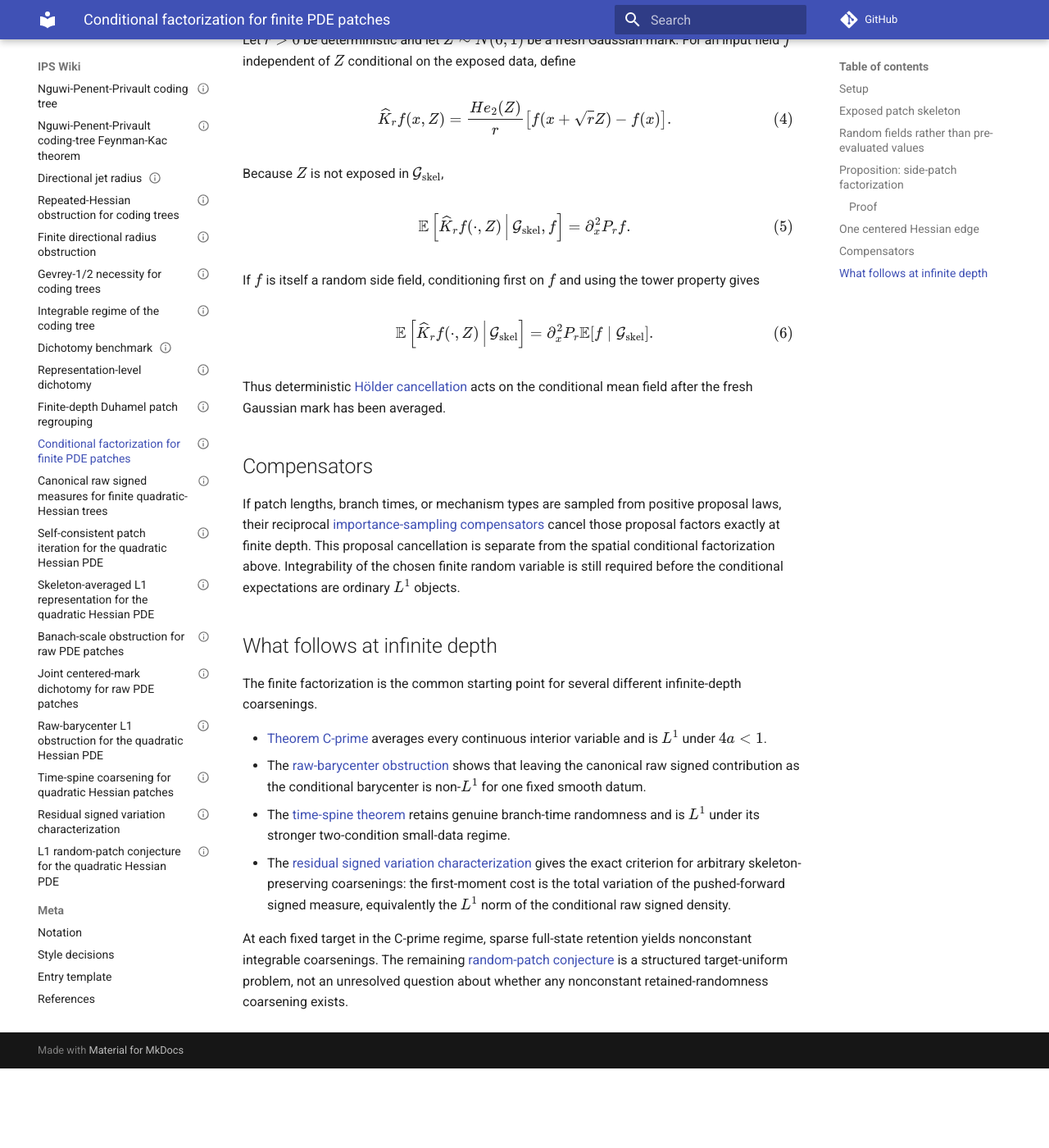
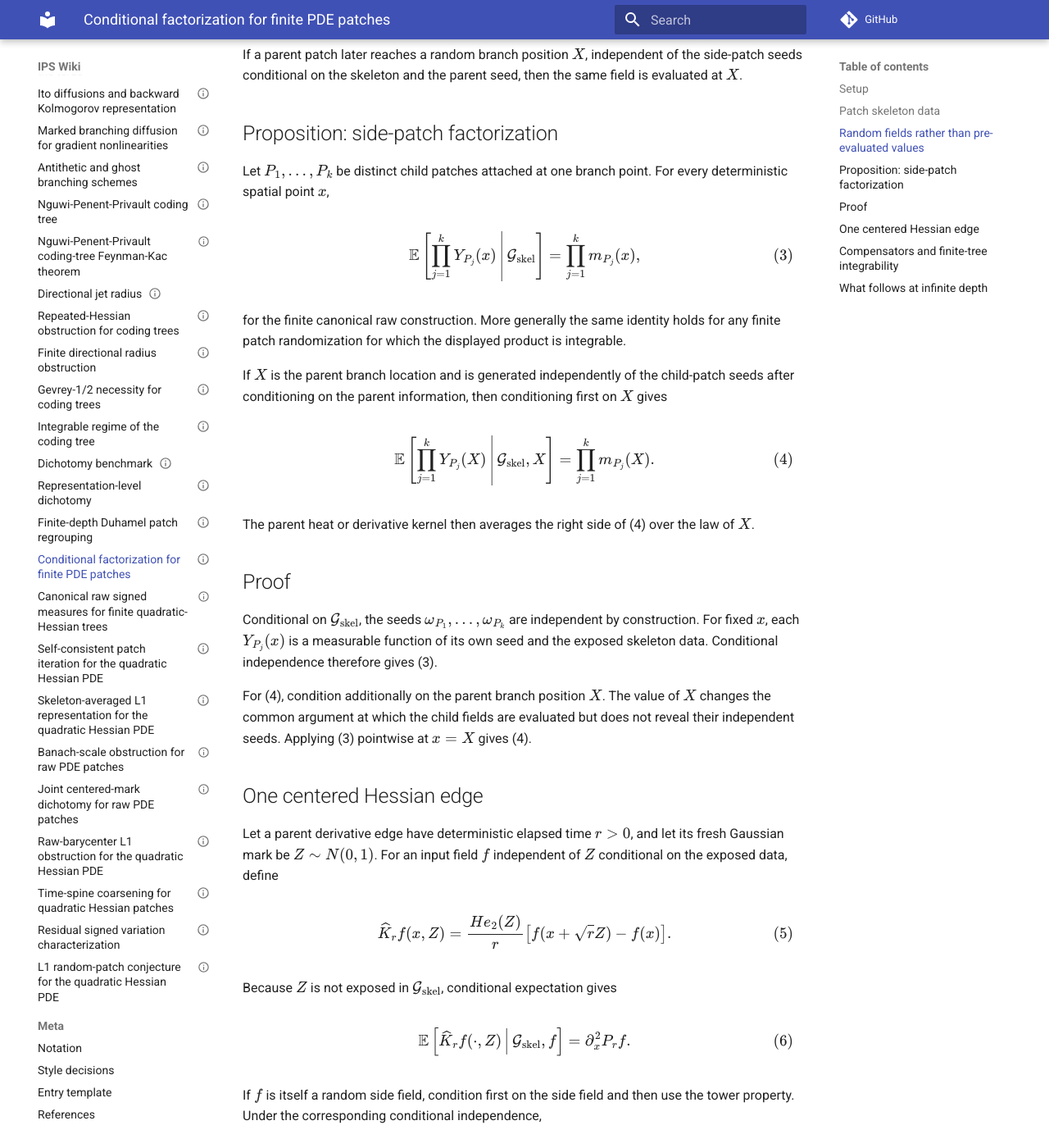
Before and after one commit to maciejgluchowski86-beep/ips-wiki, an MkDocs documentation site: the page built from docs/entries/conditional-factorization-for-finite-pde-patches.md, in a window 1280 px wide and 1400 px high, scrolled down 2302 px. Shown: the whole window at 82% size. Built offline with MkDocs 1.6.1 and Material for MkDocs 9.7.7, drawn with Linux system fonts in a browser that asks for light colours; comment, search, counter and statistics services are not loaded; before the commit the page ends 3605 px from its top, so only the background shows below that; some of the changed text lies outside the part shown.

Commit message:
Link finite patch factorization to canonical raw measure theorem

```diff
--- a/docs/entries/conditional-factorization-for-finite-pde-patches.md
+++ b/docs/entries/conditional-factorization-for-finite-pde-patches.md
@@ -13,13 +13,19 @@ tags:
 
 A finite patch-first randomization can be organized so that the combinatorial and temporal patch data are exposed while the Gaussian spatial marks inside distinct patches remain independent. Conditional expectation then replaces every side patch by its conditional mean field before the parent heat or Hermite kernel is applied. The conditioning sigma-field must not contain the Gaussian mark whose centering is needed for the derivative cancellation.
 
-This is a finite-depth statement for the quadratic Hessian equation. It is the probabilistic form of the exact [finite-depth Duhamel patch regrouping](finite-depth-duhamel-patch-regrouping.md) and does not by itself imply an infinite-depth \(L^1\) result. Conditional means and fluctuations are reviewed in [Conditional expectation and fluctuations of random fields](conditional-expectation-and-fluctuations-of-random-fields.md).
+This is a finite-depth statement for the quadratic Hessian equation. It is a probabilistic form of the exact [finite-depth Duhamel patch regrouping](finite-depth-duhamel-patch-regrouping.md) and does not by itself imply an infinite-depth \(L^1\) result. Its place in the larger programme is summarized in the [PDE branching-representations overview](../pde-branching-representations.md).
 
-**References.** None: the factorization below is proved here.
+**References.** None: the statement below is the finite-level conditional-expectation form of the patch regrouping proved in this project. Conditional means and fluctuations are defined in [Conditional expectation and fluctuations of random fields](conditional-expectation-and-fluctuations-of-random-fields.md). The missing absolute-integrability step for every fixed canonical raw tree is proved separately in [Canonical raw signed measures for finite quadratic-Hessian trees](canonical-raw-signed-measures-for-finite-quadratic-hessian-trees.md).
 
 ## Setup
 
-Fix \(T>0\), \(\lambda\in\mathbb R\), and \(\phi\in C^\infty(\mathbb T)\). For
+Fix \(T>0\), \(\lambda\in\mathbb R\), and \(\phi\in C^\infty(\mathbb T)\), where
+
+$$
+\mathbb T=\mathbb R/(2\pi\mathbb Z).
+$$
+
+For
 
 $$
 \partial_tv
@@ -30,50 +36,79 @@ $$
 v(0)=\phi,
 $$
 
-write \(z=v_{xx}\). At finite Picard depth \(N\), the mild recursion produces finitely many planar binary trees, each decomposed uniquely into maximal left-spine patches by the finite patch theorem.
+write \(z=v_{xx}\). The finite Picard recursion is
 
-## Exposed patch skeleton
+$$
+z^{[0]}(t)=P_t\phi'',
+$$
 
-For one finite patch-first randomization, expose:
+and
 
-- the finite patch genealogy and incidence relation;
-- the length of each patch;
+$$
+z^{[N+1]}(t)
+=
+P_t\phi''
++
+\lambda\int_0^t
+\partial_x^2P_{t-s}
+\left[(z^{[N]}(s))^2\right]ds.
+\tag{1}
+$$
+
+For every finite \(N\), expanding (1) produces finitely many planar binary Duhamel trees. The [finite patch theorem](finite-depth-duhamel-patch-regrouping.md) decomposes each such tree uniquely into decorated maximal left-spine patches. No infinite-depth convergence assumption is used on this page.
+
+## Patch skeleton data
+
+Fix a finite Picard depth \(N\). For a patch-first randomization, expose the following data:
+
+- the finite patch genealogy and the incidence relation between patches;
+- the length of each patch and the ordered side-attachment slots along it;
 - the ordered branch times or edge lengths inside each patch;
-- any discrete mechanism or proposal choices selecting the finite Duhamel term.
+- any discrete mechanism or proposal choices used to select the finite Duhamel term.
 
-Let \(\mathcal G_{\mathrm{skel}}\) be the sigma-field generated by these variables.
+Let \(\mathcal G_{\mathrm{skel}}\) be the sigma-field generated by these data.
 
-The Gaussian increments, Hermite marks, and independent descendant seeds used to realize spatial transfers are **not** included in \(\mathcal G_{\mathrm{skel}}\). This exclusion is essential: revealing a centered Gaussian mark before conditioning would destroy the mean-zero cancellation which produces the deterministic derivative operator.
+The Gaussian increments, Hermite marks, and independent descendant seeds used to realize the spatial semigroup transfers are **not** included in \(\mathcal G_{\mathrm{skel}}\).
+
+This exclusion is essential. If a centered Gaussian mark \(Z\) were already revealed, then
+
+$$
+\mathbb E[He_2(Z)\mid\mathcal G_{\mathrm{skel}}]
+$$
+
+would no longer produce the cancellation \(\mathbb E He_2(Z)=0\). Here \(He_2(z)=z^2-1\) is the probabilists' second [Hermite polynomial](hermite-polynomials-and-gaussian-chaos.md).
 
 ## Random fields rather than pre-evaluated values
 
-A side patch \(P\) is generated as a random field
+A side patch rooted at a branch is generated as a random field
 
 $$
 Y_P(x),
 \qquad x\in\mathbb T,
 $$
 
-from a seed \(\omega_P\). Conditional on \(\mathcal G_{\mathrm{skel}}\), different side patches use independent seeds. Define
+using a seed \(\omega_P\) independent of the seeds of the other side patches, conditionally on \(\mathcal G_{\mathrm{skel}}\). The field is defined as a function of a possible starting position \(x\); it is not generated only after the parent random location has been realized.
+
+Its conditional mean field is
 
 $$
 m_P(x)
 =
-\mathbb E[
+\mathbb E\left[
 Y_P(x)
-\mid
+\,\middle|\,
 \mathcal G_{\mathrm{skel}}
-].
-\tag{1}
+\right].
+\tag{2}
 $$
 
-Equation (1) is ordinary conditional expectation and therefore requires the finite-cutoff field to be integrable for the chosen finite proposal. Nothing here conditions an unresolved nonintegrable infinite functional.
+For the canonical centered quadratic-Hessian construction with \(\phi''\in C^\alpha\), \(\alpha>0\), the [canonical raw-measure theorem](canonical-raw-signed-measures-for-finite-quadratic-hessian-trees.md) proves the required finite-tree \(L^1\) integrability. Thus (2) is an ordinary conditional expectation at every fixed finite depth. The warning against conditioning an unresolved non-\(L^1\) object applies only to the infinite-depth object, not to these now-proved finite raw trees.
 
-If the parent later reaches a random location \(X\), the same random field is evaluated at \(X\); the field is not generated only after \(X\) has been sampled.
+If a parent patch later reaches a random branch position \(X\), independent of the side-patch seeds conditional on the skeleton and the parent seed, then the same field is evaluated at \(X\).
 
 ## Proposition: side-patch factorization
 
-Let \(P_1,\ldots,P_k\) be distinct child patches attached at one branch point. For every deterministic \(x\), whenever the product is integrable,
+Let \(P_1,\ldots,P_k\) be distinct child patches attached at one branch point. For every deterministic spatial point \(x\),
 
 $$
 \mathbb E\left[
@@ -82,11 +117,13 @@ $$
 \mathcal G_{\mathrm{skel}}
 \right]
 =
-\prod_{j=1}^k m_{P_j}(x).
-\tag{2}
+\prod_{j=1}^k m_{P_j}(x),
+\tag{3}
 $$
 
-If \(X\) is the parent branch location and is generated independently of the child-patch seeds after conditioning on the parent information, then
+for the finite canonical raw construction. More generally the same identity holds for any finite patch randomization for which the displayed product is integrable.
+
+If \(X\) is the parent branch location and is generated independently of the child-patch seeds after conditioning on the parent information, then conditioning first on \(X\) gives
 
 $$
 \mathbb E\left[
@@ -96,28 +133,32 @@ $$
 \right]
 =
 \prod_{j=1}^k m_{P_j}(X).
-\tag{3}
+\tag{4}
 $$
 
-### Proof
+The parent heat or derivative kernel then averages the right side of (4) over the law of \(X\).
 
-Conditional on \(\mathcal G_{\mathrm{skel}}\), the seeds \(\omega_{P_1},\ldots,\omega_{P_k}\) are independent. For fixed \(x\), each \(Y_{P_j}(x)\) is a measurable function of its own seed and the exposed skeleton data, so conditional independence gives (2). Conditioning additionally on the parent location changes only the common spatial argument and does not reveal the child seeds; applying (2) at \(x=X\) gives (3).
+## Proof
+
+Conditional on \(\mathcal G_{\mathrm{skel}}\), the seeds \(\omega_{P_1},\ldots,\omega_{P_k}\) are independent by construction. For fixed \(x\), each \(Y_{P_j}(x)\) is a measurable function of its own seed and the exposed skeleton data. Conditional independence therefore gives (3).
+
+For (4), condition additionally on the parent branch position \(X\). The value of \(X\) changes the common argument at which the child fields are evaluated but does not reveal their independent seeds. Applying (3) pointwise at \(x=X\) gives (4).
 
 ## One centered Hessian edge
 
-Let \(r>0\) be deterministic and let \(Z\sim N(0,1)\) be a fresh Gaussian mark. For an input field \(f\) independent of \(Z\) conditional on the exposed data, define
+Let a parent derivative edge have deterministic elapsed time \(r>0\), and let its fresh Gaussian mark be \(Z\sim N(0,1)\). For an input field \(f\) independent of \(Z\) conditional on the exposed data, define
 
 $$
 \widehat K_r f(x,Z)
 =
 \frac{He_2(Z)}r
 \left[
-f(x+\sqrt rZ)-f(x)
+ f(x+\sqrt r Z)-f(x)
 \right].
-\tag{4}
+\tag{5}
 $$
 
-Because \(Z\) is not exposed in \(\mathcal G_{\mathrm{skel}}\),
+Because \(Z\) is not exposed in \(\mathcal G_{\mathrm{skel}}\), conditional expectation gives
 
 $$
 \mathbb E\left[
@@ -127,10 +168,10 @@ $$
 \right]
 =
 \partial_x^2P_rf.
-\tag{5}
+\tag{6}
 $$
 
-If \(f\) is itself a random side field, conditioning first on \(f\) and using the tower property gives
+If \(f\) is itself a random side field, condition first on the side field and then use the tower property. Under the corresponding conditional independence,
 
 $$
 \mathbb E\left[
@@ -140,23 +181,43 @@ $$
 \right]
 =
 \partial_x^2P_r
-\mathbb E[f\mid\mathcal G_{\mathrm{skel}}].
-\tag{6}
+\mathbb E\left[
+ f
+\,\middle|\,
+\mathcal G_{\mathrm{skel}}
+\right].
+\tag{7}
 $$
 
-Thus deterministic [Hölder cancellation](holder-cancellation-for-heat-semigroup-derivatives.md) acts on the conditional mean field after the fresh Gaussian mark has been averaged.
+Thus the deterministic [Holder cancellation estimate](holder-cancellation-for-heat-semigroup-derivatives.md) acts on the conditional mean field after the fresh Gaussian mark has been averaged.
 
-## Compensators
+## Compensators and finite-tree integrability
 
-If patch lengths, branch times, or mechanism types are sampled from positive proposal laws, their reciprocal [importance-sampling compensators](importance-sampling-compensators.md) cancel those proposal factors exactly at finite depth. This proposal cancellation is separate from the spatial conditional factorization above. Integrability of the chosen finite random variable is still required before the conditional expectations are ordinary \(L^1\) objects.
+If patch lengths, branch times, or mechanism types are sampled from positive proposal laws, their reciprocal [importance-sampling compensators](importance-sampling-compensators.md) cancel those proposal probabilities exactly at finite depth. This cancellation is independent of the spatial conditional factorization above.
+
+For the canonical centered construction, the resulting signed object is the finite measure \(\mu_\tau^{t,x}\) constructed in the [canonical raw-measure theorem](canonical-raw-signed-measures-for-finite-quadratic-hessian-trees.md). If a probability proposal \(Q_\tau\) dominates that measure, then its exact canonical weight is the Radon--Nikodym derivative
+
+$$
+\frac{d\mu_\tau^{t,x}}{dQ_\tau},
+$$
+
+and automatically belongs to \(L^1(Q_\tau)\), with
+
+$$
+\int
+\left|
+\frac{d\mu_\tau^{t,x}}{dQ_\tau}
+\right|dQ_\tau
+=
+\|\mu_\tau^{t,x}\|_{\mathrm{TV}}<\infty.
+$$
+
+Thus finite-tree integrability is no longer an open input for the canonical raw construction. The genuinely infinite question is whether these finite total variations are summable over the countable tree family.
 
 ## What follows at infinite depth
 
-The finite factorization is the common starting point for several different infinite-depth coarsenings.
+There are several distinct continuations of the finite identity.
 
-- [Theorem C-prime](skeleton-averaged-l1-representation-for-quadratic-hessian-pde.md) averages every continuous interior variable and is \(L^1\) under \(4a<1\).
-- The [raw-barycenter obstruction](raw-marked-l1-obstruction-for-quadratic-hessian-pde.md) shows that leaving the canonical raw signed contribution as the conditional barycenter is non-\(L^1\) for one fixed smooth datum.
-- The [time-spine theorem](time-spine-coarsening-for-quadratic-hessian-patches.md) retains genuine branch-time randomness and is \(L^1\) under its stronger two-condition small-data regime.
-- The [residual signed variation characterization](residual-signed-variation-characterization-for-coarsened-patches.md) gives the exact criterion for arbitrary skeleton-preserving coarsenings: the first-moment cost is the total variation of the pushed-forward signed measure, equivalently the \(L^1\) norm of the conditional raw signed density.
+If all continuous branch-time and Gaussian/Hermite variables inside a decorated skeleton are integrated out before the skeleton is sampled, the resulting deterministic profiles are the objects summed in [Theorem C-prime](skeleton-averaged-l1-representation-for-quadratic-hessian-pde.md). Under its explicit Catalan smallness condition, that skeleton-only estimator is unbiased and belongs to \(L^1\).
 
-At each fixed target in the C-prime regime, sparse full-state retention yields nonconstant integrable coarsenings. The remaining [random-patch conjecture](l1-random-patch-conjecture-for-quadratic-hessian-pde.md) is a structured target-uniform problem, not an unresolved question about whether any nonconstant retained-randomness coarsening exists.
+If the full canonical raw state is retained as the conditional barycenter, the [raw-barycenter obstruction](raw-marked-l1-obstruction-for-quadratic-hessian-pde.md) gives one fixed smooth datum for which the sum of finite raw total variations diverges. Between these endpoints, the [time-spine theorem](time-spine-coarsening-for-quadratic-hessian-patches.md) and the [residual signed variation characterization](residual-signed-variation-characterization-for-coarsened-patches.md) describe partial coarsenings. The remaining [\(L^1\) random-patch conjecture](l1-random-patch-conjecture-for-quadratic-hessian-pde.md) is a structured target-uniform problem on the full C-prime regime.
```
